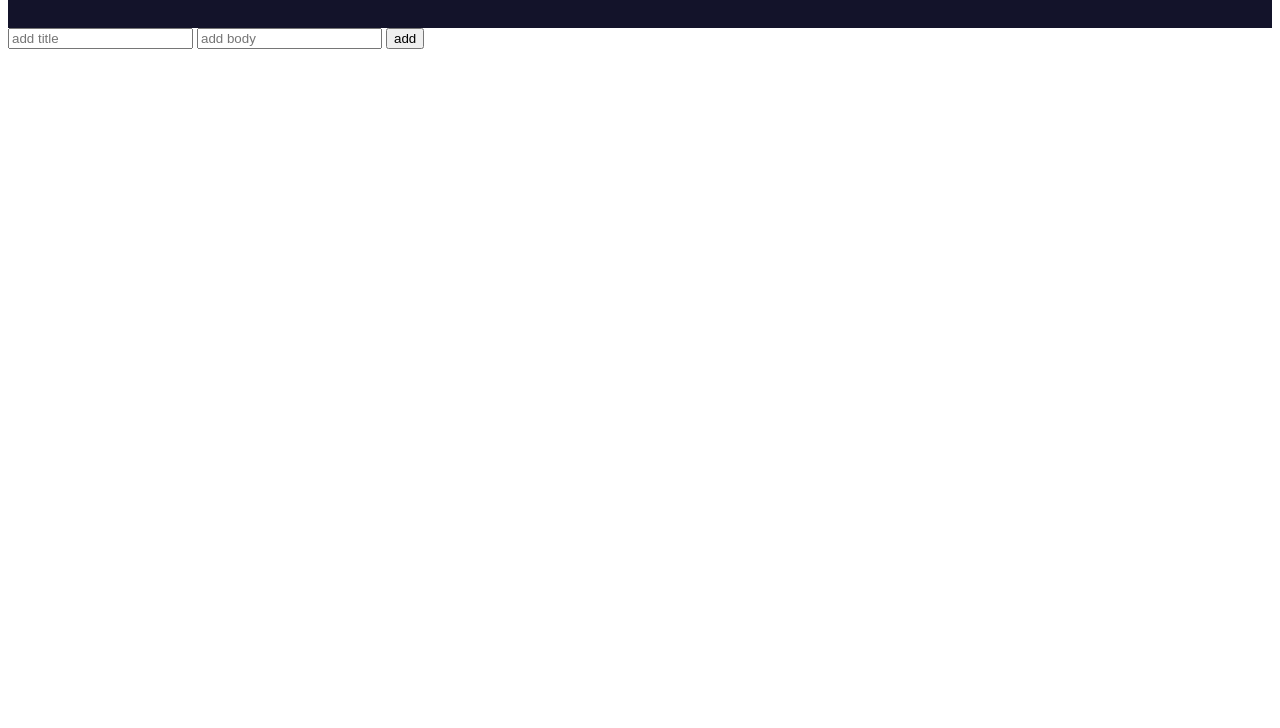
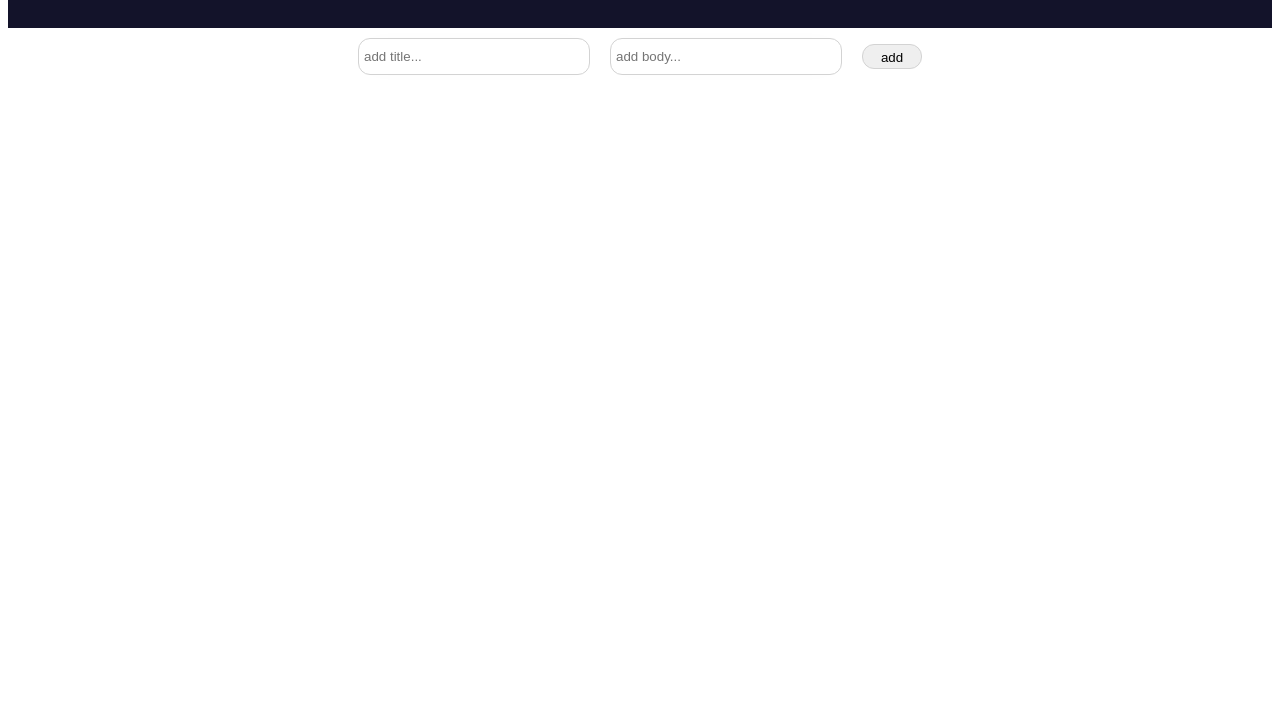
Before and after one commit to Boddusuryasai/javascript, a plain HTML site: page blog/index.html in a window 1280 px wide. Shown: the part 72-800 px from the top of the page. Drawn offline with Linux system fonts and the light colour scheme; no server answers.

```diff
--- a/blog/index.html
+++ b/blog/index.html
@@ -8,17 +8,19 @@
     <title>Blog App</title>
 </head>
 <body>
+    <div class="container">
     <nav class="nav">
         <h1>Blog App</h1>
     </nav>
     <form onsubmit="handleSubmit(event)">
-        <input type="text" placeholder="add title" required>
-        <input type="text" placeholder="add body" required>
-        <button type="submit">add</button>
+        <input placeholder="add title..." type="text" name="text" class="input" required>
+        <input placeholder="add body..." type="text" name="text" class="input" required>
+        <button type="submit" >add</button>
     </form>
     <main class="blog-container" id="blog-container">
 
     </main>
+</div>
 <script src="script.js"></script>
 
 </body>
--- a/blog/style.css
+++ b/blog/style.css
@@ -13,3 +13,50 @@ h1{
    box-shadow: 5px;
    padding-left: 20px;
 }
+.container{
+    max-width: 1400px;
+    margin:0 auto;
+}
+form{
+    display: flex;
+    justify-content: center;
+    padding: 10px 10px;
+    gap: 20px;
+    align-items: center;
+    flex-wrap: wrap;
+}
+.input {
+    width: 100%;
+    max-width: 220px;
+    height: 25px;
+    padding: 5px;
+    border-radius: 12px;
+    border: 1.5px solid lightgrey;
+    outline: none;
+    transition: all 0.3s cubic-bezier(0.19, 1, 0.22, 1);
+    box-shadow: 0px 0px 20px -18px;
+  }
+
+  .input:hover {
+    border: 2px solid lightgrey;
+    box-shadow: 0px 0px 20px -17px;
+  }
+
+  .input:active {
+    transform: scale(0.95);
+  }
+
+  .input:focus {
+    border: 2px solid grey;
+  }
+  button {
+    width: 100%;
+    max-width: 60px;
+    height: 25px;
+    padding: 5px;
+    border-radius: 12px;
+    border: 1.5px solid lightgrey;
+    outline: none;
+    transition: all 0.3s cubic-bezier(0.19, 1, 0.22, 1);
+    box-shadow: 0px 0px 20px -18px;
+  }
--- a/debouncing/script.js
+++ b/debouncing/script.js
@@ -1,4 +1,4 @@
-const YoutubeSearchApi = "http://suggestqueries.google.com/complete/search?client=firefox&ds=yt&q=";
+const YoutubeSearchApi = "https://suggestqueries.google.com/complete/search?client=firefox&ds=yt&q=";
 
 let suggestions =[]
 function debounce(fun,delay){
--- a/debouncing/style.css
+++ b/debouncing/style.css
@@ -4,8 +4,16 @@
     align-items: center;
     position: relative;
     max-width: 190px;
+    justify-content: center;
+    width: 100%;
    }
-
+   .container{
+    max-width: 1400px;
+    display: flex;
+    justify-content: center;
+    align-items: center;
+    flex-direction: column;
+   }
    .input {
     width: 100%;
     height: 40px;
@@ -38,3 +46,23 @@
     width: 1rem;
     height: 1rem;
    }
+   ul{
+    display: flex;
+    flex-direction: column;
+    gap: 5px;
+   }
+   ul{
+    padding-left: 0% !important;
+   }
+   *{
+    box-sizing: border-box;
+   }
+   li{
+    list-style-type: none;
+    width: 100%;
+    padding:11px 32px;
+    background-color: #f3f3f4;
+    color: #201e1e;
+    border-radius: 5px;
+
+   }
```
Also changed, not shown: debouncing/index.html (+3 -1 lines), 2 other files.
